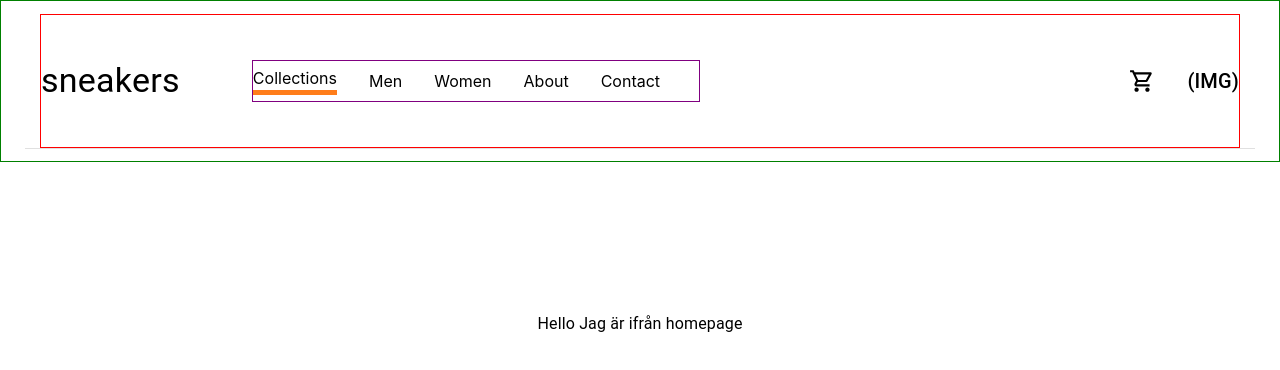
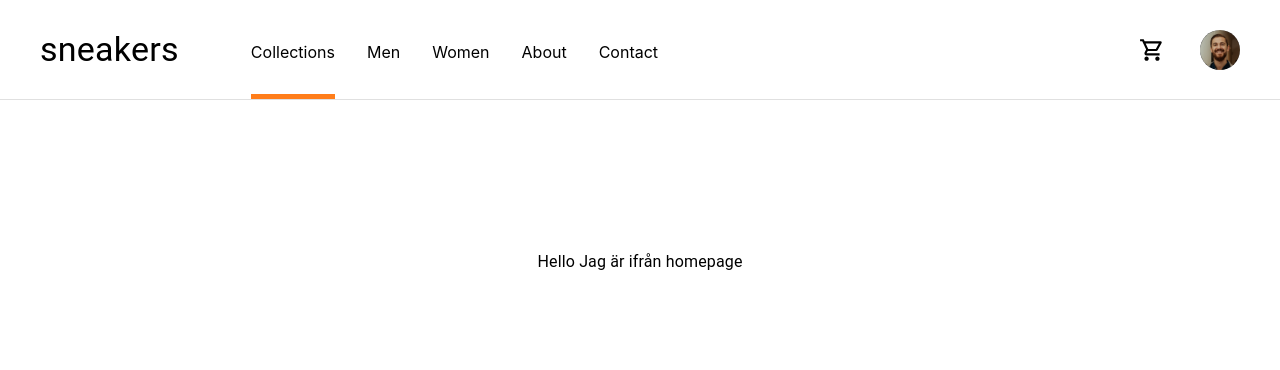
Before and after one commit to VikingShark/Techover-Ehandel, a React (Vite) app: page / in a window 1280 px wide. Shown: the top 370 px of the page. Built offline with nearby package versions, Linux system fonts and the light colour scheme.

Commit message:
Ändrade link till button och la till en onClick prop med null, la även till en avatar med profilbild

```diff
--- a/src/components/NavBar.jsx
+++ b/src/components/NavBar.jsx
@@ -1,4 +1,4 @@
-import { Box, Button, Divider, Toolbar, Typography } from "@mui/material";
+import { Box, Button, Divider, Toolbar, Typography, Avatar } from "@mui/material";
 import { Link, NavLink } from "react-router-dom";
 import {ShoppingCartOutlined} from '@mui/icons-material';
 import './NavBar.css';
@@ -9,7 +9,6 @@ const NavBar = () => {
     return (
         <Box
         sx={{
-            border: '1px solid green',
             width: "100%",
             height: 100,
             backgroundColor: '#ffffff',
@@ -17,15 +16,14 @@ const NavBar = () => {
             justifyContent: "center",
             alignItems: "center",
             flexDirection: "column",
-            padding: "80px 24px"
           }}
         >
-            <Box sx={{maxWidth: 1200, width: '100%', border: '1px solid red', display: 'flex', alignItems: 'center', padding: '45px 0px'}}>
-                <Box sx={{display: 'flex', alignItems: 'center', gap: 9, width: '55%', height: '100%'}}>
+            <Box sx={{maxWidth: 1200, width: '100%', height: '100%', display: 'flex', alignItems: 'center'}}>
+                <Box sx={{display: 'flex', alignItems: 'center', gap: 9, width: '55%', height: '100%', position: 'relative'}}>
                     <Typography sx={{color: '#000000'}} variant="h4">
                         sneakers
                     </Typography>
-                    <Box sx={{display: 'flex', gap: 4, border: '1px solid purple', flexGrow: 1, height: '100%', alignItems: 'center' }}>
+                    <Box sx={{display: 'flex', gap: 4, maxHeight: '60%', height: '100%', alignItems: 'flex-stretch', marginTop: 'auto' }}>
                         <NavLink className="navlink" to="/">Collections</NavLink>
                         <NavLink className="navlink" to="/men">Men</NavLink>
                         <NavLink className="navlink" to="/women">Women</NavLink>
@@ -33,13 +31,11 @@ const NavBar = () => {
                         <NavLink className="navlink" to="/contact">Contact</NavLink>
                     </Box>
                 </Box>
-                <Box sx={{display: 'flex', alignItems: 'center', gap: 4, width: '45%', justifyContent: 'flex-end'}}>
-                    <Link style={{textDecoration: 'none', display: 'flex', alignItems: 'center'}}>
+                <Box sx={{display: 'flex', alignItems: 'center', gap: 2, width: '45%', justifyContent: 'flex-end'}}>
+                    <Button onClick={null} sx={{display: 'flex', alignItems: 'center'}}>
                         <ShoppingCartOutlined sx={{color: '#000000', fontSize: 26}} />
-                    </Link>
-                    <Link style={{textDecoration: 'none', display: 'flex', alignItems: 'center'}}>
-                        <Typography sx={{color: '#000000'}} variant="h6">(IMG)</Typography>
-                    </Link>
+                    </Button>
+                    <Avatar sx={{'&:hover': {cursor: 'pointer', border: '2px solid #ff7d1a'}}} alt="Marcus Pousette" src="../design/marcus-pousette.jpg" />
                 </Box>
 
             </Box>
```
Also changed, not shown: design/marcus-pousette.jpg (added).
